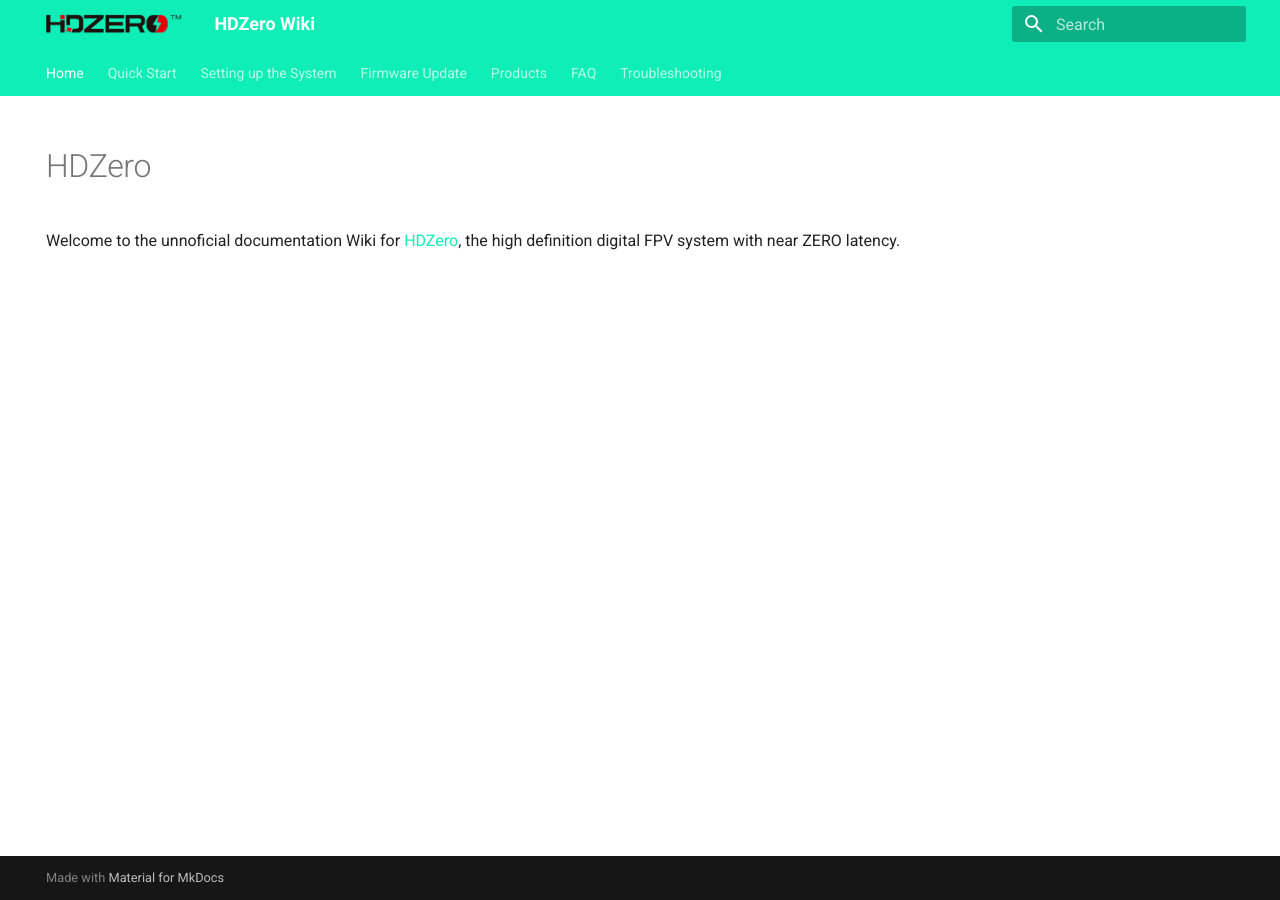
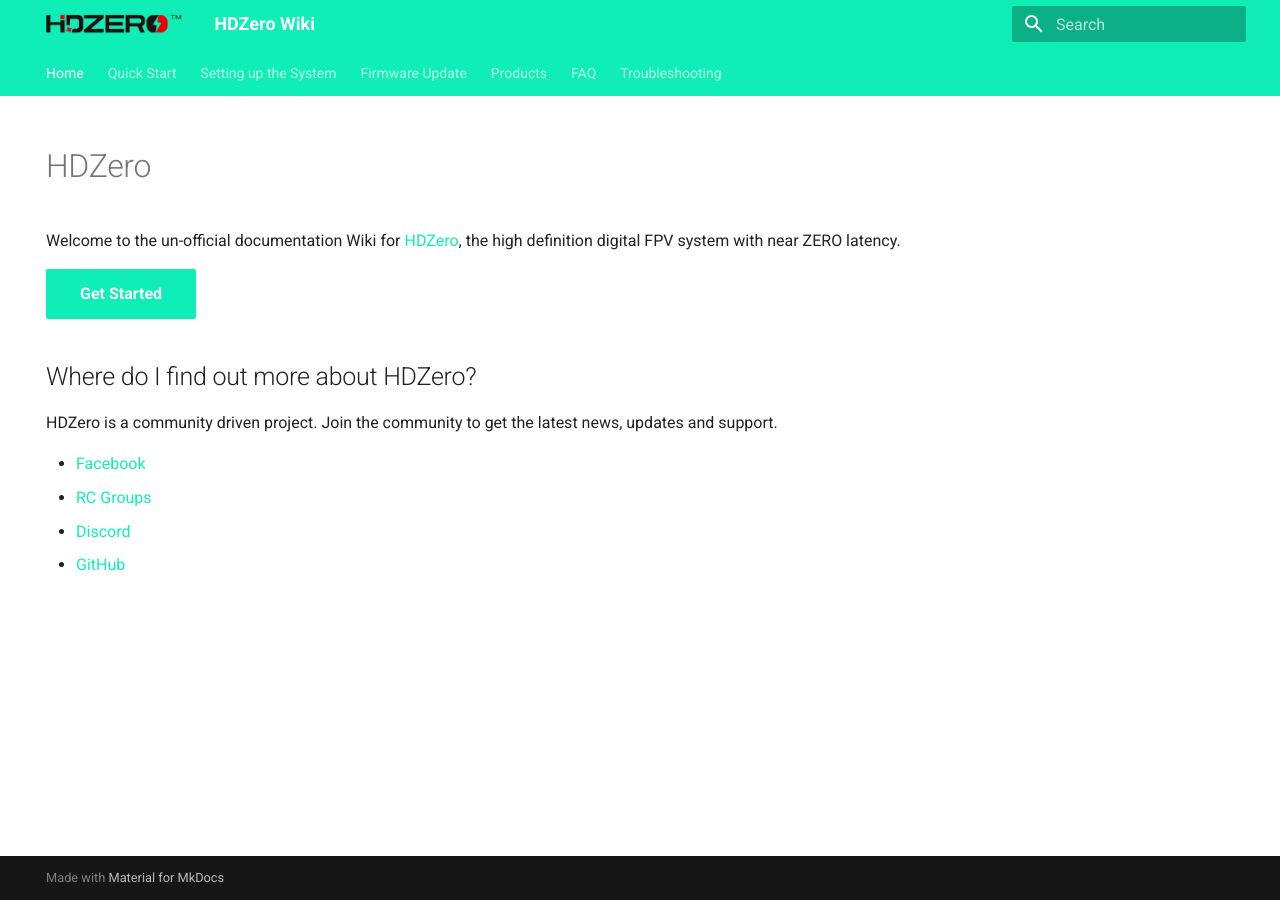
Before and after one commit to pfeerick/hdzero-wiki, an MkDocs documentation site: the page built from docs/index.md, in a window 1280 px wide. Built offline with MkDocs 1.6.1 and Material for MkDocs 9.7.7, drawn with Linux system fonts in a browser that asks for light colours.

Commit message:
Add button to front page, community links

```diff
--- a/docs/index.md
+++ b/docs/index.md
@@ -1,8 +1,20 @@
 ---
 hide:
     - navigation
+    - toc
 ---
 
 # HDZero
 
-Welcome to the unnoficial documentation Wiki for [HDZero](https://www.hd-zero.com), the high definition digital FPV system with near ZERO latency.
+Welcome to the un-official documentation Wiki for [HDZero](https://www.hd-zero.com), the high definition digital FPV system with near ZERO latency.
+
+[Get Started](quick-start/getting-started){ .md-button .md-button--primary }
+
+
+## Where do I find out more about HDZero?
+HDZero is a community driven project. Join the community to get the latest news, updates and support.
+
+- [Facebook](https://www.facebook.com/groups/hdzero)
+- [RC Groups](https://www.rcgroups.com/forums/showthread.php?3372597-Fatshark-Shark-Byte-Byte-Frost)
+- [Discord](https://discord.gg/kGsnEDMb2V)
+- [GitHub](https://github.com/hd-zero)
```
